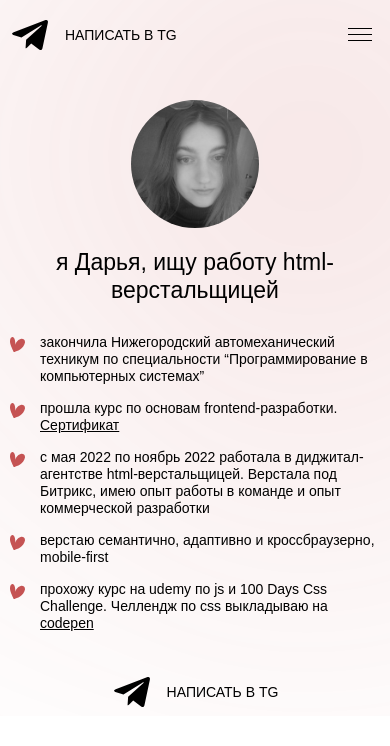
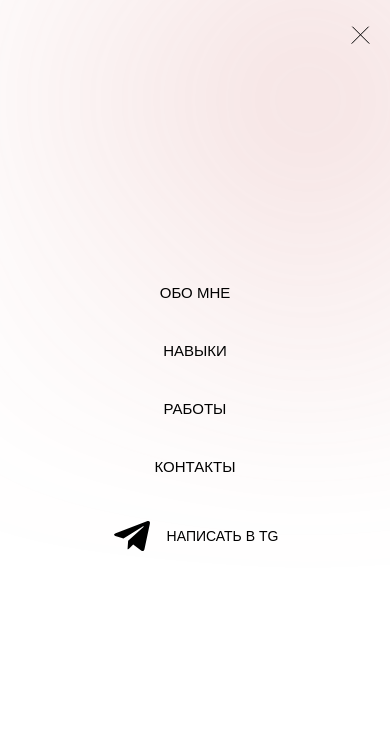
Before and after one commit to forst09/portfolio, a website: page src/index.html in a window 390 px wide. Both pictures are taken after a click on the link 360 px from the left and 37 px from the top of the page. Drawn offline with nearby package versions, Linux system fonts and the light colour scheme; some packages are replaced by stand-ins of ours; files that its build step writes are made by us from their sources; a script that the page names is missing; a web font is replaced by a local one.

Commit message:
add js for mobile menu

```diff
--- a/gulp/version.json
+++ b/gulp/version.json
@@ -1,3 +1,3 @@
 {
-    "main": "20230318170528"
+    "main": "20230318175747"
 }
--- a/src/html/header.html
+++ b/src/html/header.html
@@ -17,7 +17,7 @@
                     <span class="icon-link__span">написать в tg</span>
                 </a>
             </div>
-            <a href="javascript:void(0)" class="burger">
+            <a id="burger" href="javascript:void(0)" class="burger">
                 <svg class="burger__icon">
                     <use xlink:href="img/sprite.svg#burger"></use>
                 </svg>
--- a/src/html/mobile-menu.html
+++ b/src/html/mobile-menu.html
@@ -1,7 +1,7 @@
 <div class="mobile-menu">
     <div class="mobile-menu__wrapper">
         <div class="wrapper">
-            <a href="javascript:void(0)" class="burger burger--close">
+            <a id="closeMobile" href="javascript:void(0)" class="burger burger--close">
                 <svg class="burger__icon">
                     <use xlink:href="img/sprite.svg#close"></use>
                 </svg>
--- a/src/js/app.js
+++ b/src/js/app.js
@@ -1 +1,24 @@
-lightGallery(document.getElementById('animated-thumbnails'));
+
+document.addEventListener('DOMContentLoaded', function () {
+    //open mobile menu
+    let burger = document.getElementById('burger');
+    let mobileMenu = document.getElementsByClassName('mobile-menu');
+    if (burger) {
+        burger.addEventListener('click', function () {
+            mobileMenu[0].classList.add('active');
+            document.querySelector('body').classList.add('not-scroll');
+        });
+    }
+
+    //close mobile menu
+    let close = document.getElementById('closeMobile');
+    if (close) {
+        close.addEventListener('click', function () {
+            mobileMenu[0].classList.remove('active');
+            document.querySelector('body').classList.remove('not-scroll');
+        });
+    }
+
+    //open certificate
+    lightGallery(document.getElementById('animated-thumbnails'));
+});
--- a/src/scss/style.scss
+++ b/src/scss/style.scss
@@ -45,6 +45,10 @@ svg {
     text-transform: uppercase;
 }
 
+.not-scroll {
+    overflow-y: hidden;
+}
+
 /*header*/
 .header {
     position: absolute;
@@ -76,13 +80,13 @@ svg {
 .mobile-menu {
     position: fixed;
     left: 0;
-    top: -100%;
+    top: -100vh;
     width: 100vw;
     height: 100vh;
     background-color: var(--white);
     z-index: 200;
     opacity: 0;
-    transition: top 0.5s ease-in-out, opacity 0.3s ease-in-out;
+    transition: top 0.7s ease-in-out, opacity 0.3s ease-in-out;
 
     &::after {
         content: '';
@@ -97,6 +101,11 @@ svg {
         z-index: -1;
         filter: blur(150px);
     }
+}
+
+.mobile-menu.active {
+    top: 0;
+    opacity: 1;
 }
 
 .mobile-menu__wrapper {
```
Also changed, not shown: dist/css/style.css, dist/index.html, dist/js/app.js.
